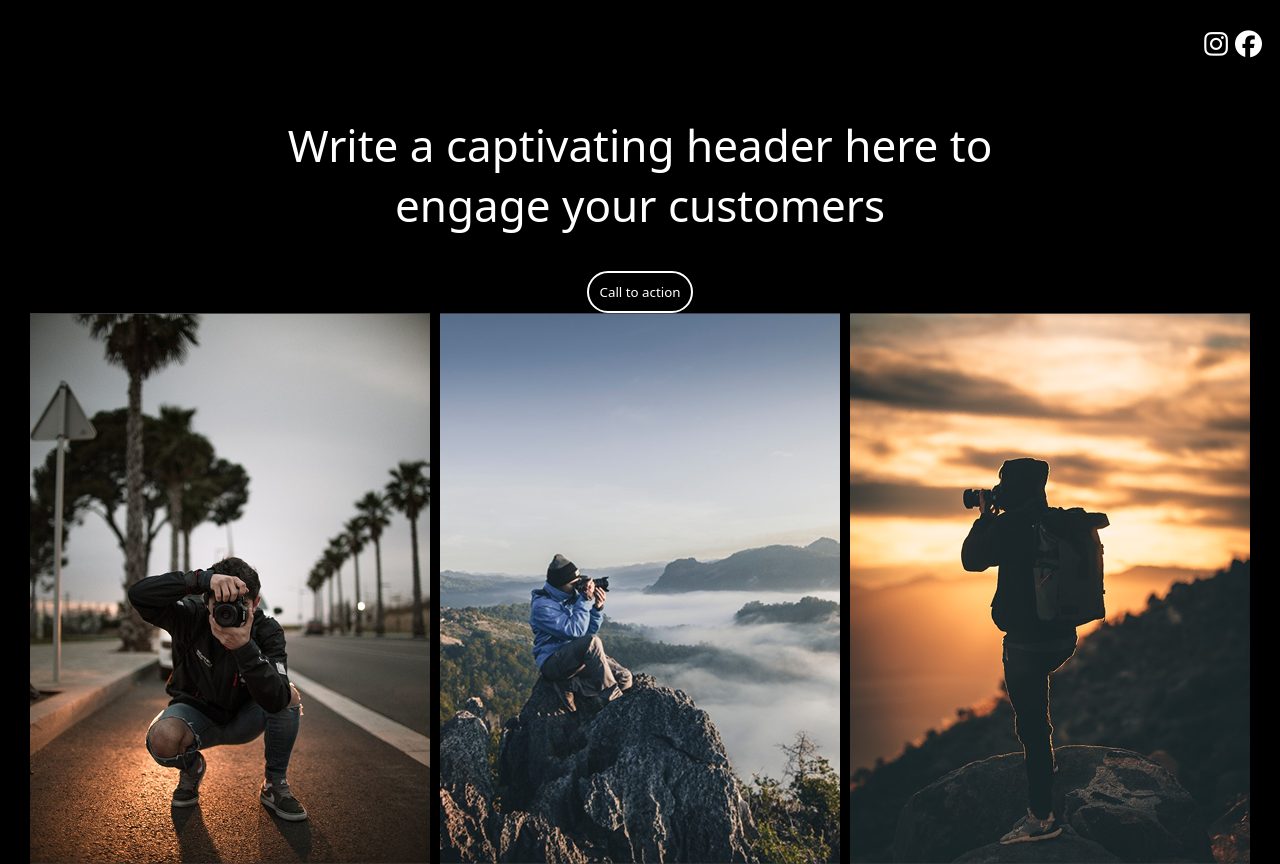
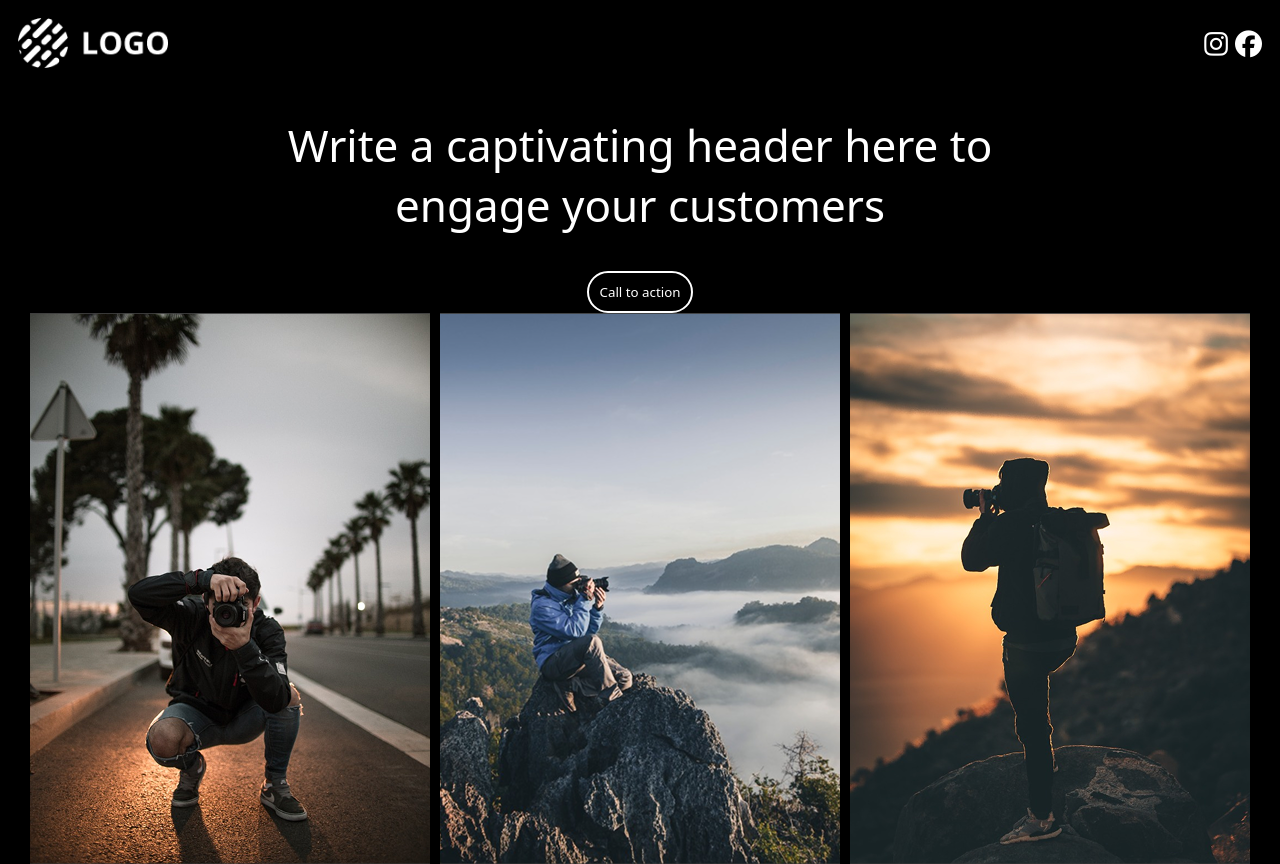
Before and after one commit to AlbinGeorge-2005/Logo-website, a plain HTML site: page index.html in a window 1280 px wide. Shown: the top 864 px of the page. Drawn offline with Linux system fonts and the light colour scheme; a web font is replaced by a local one.

Commit message:
Update index.html

```diff
--- a/index.html
+++ b/index.html
@@ -18,7 +18,7 @@
 </head>
 <body>
    <nav style="display: flex; justify-content: space-between; align-items: center; padding: 10px;">
-    <img width="150" src="Group 186 (1).png" alt="">
+    <img width="150" src="Group 186.png" alt="">
     <div style=" font-size: 27px;" >
         <i class="fa-brands fa-instagram"></i>
         <i class="fa-brands fa-facebook"></i>
```
